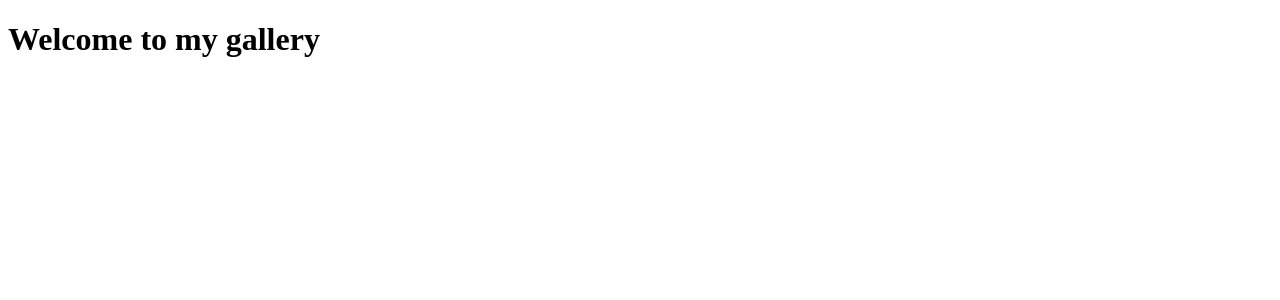
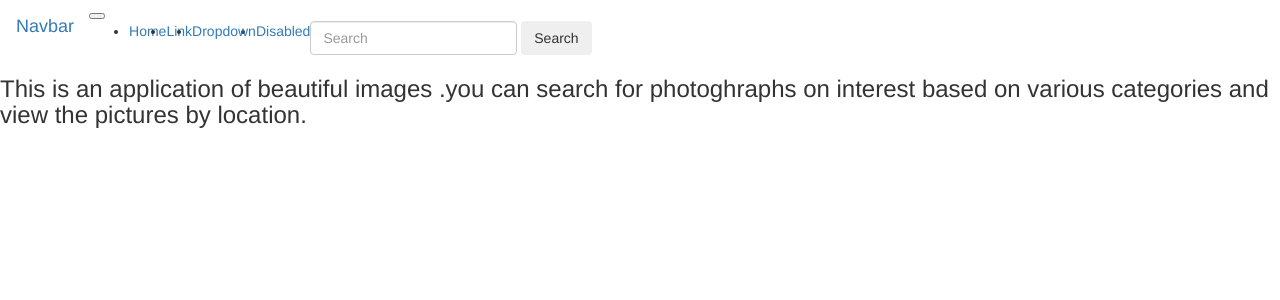
Before and after one commit to mamu234/Gallery, a Django app: page /about in a window 1280 px wide. Shown: the top 300 px of the page. Run offline with Django 4.2, Linux system fonts and the light colour scheme; some libraries are stand-ins or nearby versions.

Commit message:
created templates/ base and navabar

```diff
--- a/mygallery/mygallery/settings.py
+++ b/mygallery/mygallery/settings.py
@@ -38,7 +38,8 @@ INSTALLED_APPS = [
     'django.contrib.sessions',
     'django.contrib.messages',
     'django.contrib.staticfiles',
-    'myphotos'
+    'myphotos',
+     'bootstrap3'
 ]
 
 MIDDLEWARE = [
--- a/mygallery/myphotos/urls.py
+++ b/mygallery/myphotos/urls.py
@@ -3,7 +3,8 @@ from . import views
 
 
 urlpatterns = [
-    path('',views.home,name='home'),
+    path('',views.index,name='index'),
      path('about',views.about,name='about'),
+     path('navbar',views.about,name='about'),
 
 ]
--- a/mygallery/myphotos/views.py
+++ b/mygallery/myphotos/views.py
@@ -2,8 +2,11 @@ from django.shortcuts import render
 from django.http import HttpResponse
 # Create your views here.
 
-def home(request):
-    return HttpResponse('<h1>hello wolrd</h1>')
+def index(request):
+    return render(request,'index.html')
 
 def about(request):
     return render(request,'about.html')
+
+def navbar(request):
+    return render(request,'navbar.html')
--- a/mygallery/templates/about.html
+++ b/mygallery/templates/about.html
@@ -1,12 +1,10 @@
-<!DOCTYPE html>
-<html lang="en">
-<head>
-    <meta charset="UTF-8">
-    <meta http-equiv="X-UA-Compatible" content="IE=edge">
-    <meta name="viewport" content="width=device-width, initial-scale=1.0">
-    <title> my Gallery </title>
-</head>
-<body>
-    <h1> Welcome to my gallery </h1>
-</body>
-</html>
+{% extends 'base.html' %}
+
+
+{%block content%}
+
+
+<h3>This is an application of beautiful images .you can search for photoghraphs on interest based on various categories and view the pictures by location.
+</h3>
+
+{%endblock%}
--- /dev/null
+++ b/mygallery/templates/base.html
@@ -0,0 +1,26 @@
+{% load bootstrap3 %}
+<!DOCTYPE html>
+<html>
+<head>
+  <meta charset="utf-8">
+
+  {% if title %}
+  <title>My gallery - {{title}}</title>
+  {% else %}
+    <title> My gallery</title>
+  {% endif %}
+
+  {% block styles %}
+    {% bootstrap_css %}
+  {% endblock %}
+
+</head>
+<body>
+  {% include "navbar.html" %}
+  {% block content %}
+
+
+
+  {%endblock%}
+</body>
+</html>
--- /dev/null
+++ b/mygallery/templates/navbar.html
@@ -0,0 +1,35 @@
+<nav class="navbar navbar-expand-lg navbar-light bg-light">
+  <a class="navbar-brand" href="#">Navbar</a>
+  <button class="navbar-toggler" type="button" data-toggle="collapse" data-target="#navbarSupportedContent" aria-controls="navbarSupportedContent" aria-expanded="false" aria-label="Toggle navigation">
+    <span class="navbar-toggler-icon"></span>
+  </button>
+
+  <div class="collapse navbar-collapse" id="navbarSupportedContent">
+    <ul class="navbar-nav mr-auto">
+      <li class="nav-item active">
+        <a class="nav-link" href="#">Home <span class="sr-only">(current)</span></a>
+      </li>
+      <li class="nav-item">
+        <a class="nav-link" href="#">Link</a>
+      </li>
+      <li class="nav-item dropdown">
+        <a class="nav-link dropdown-toggle" href="#" id="navbarDropdown" role="button" data-toggle="dropdown" aria-haspopup="true" aria-expanded="false">
+          Dropdown
+        </a>
+        <div class="dropdown-menu" aria-labelledby="navbarDropdown">
+          <a class="dropdown-item" href="#">Action</a>
+          <a class="dropdown-item" href="#">Another action</a>
+          <div class="dropdown-divider"></div>
+          <a class="dropdown-item" href="#">Something else here</a>
+        </div>
+      </li>
+      <li class="nav-item">
+        <a class="nav-link disabled" href="#">Disabled</a>
+      </li>
+    </ul>
+    <form class="form-inline my-2 my-lg-0">
+      <input class="form-control mr-sm-2" type="search" placeholder="Search" aria-label="Search">
+      <button class="btn btn-outline-success my-2 my-sm-0" type="submit">Search</button>
+    </form>
+  </div>
+</nav>
```
Also changed, not shown: mygallery/templates/index.html (added, +15 -0 lines).
